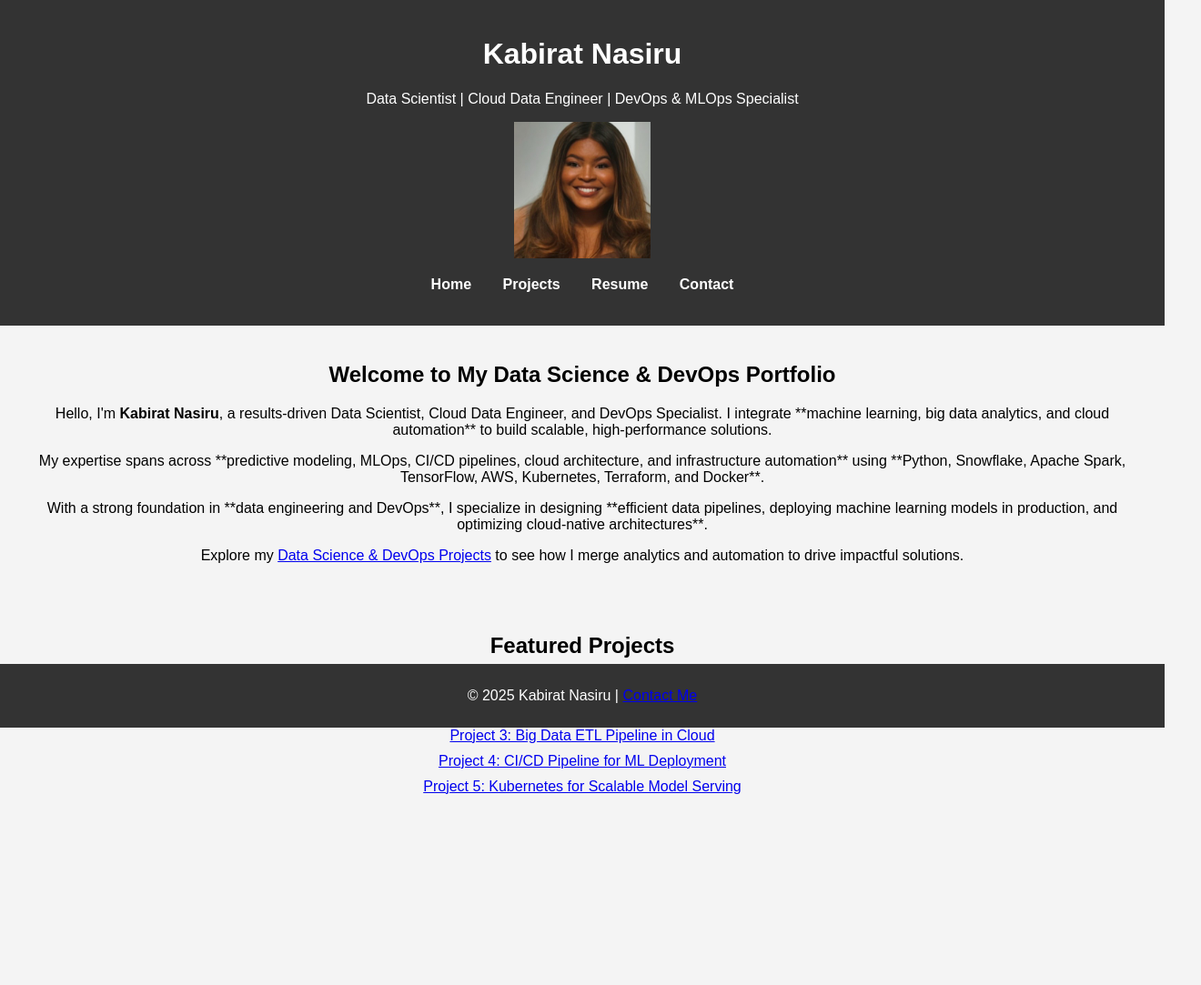
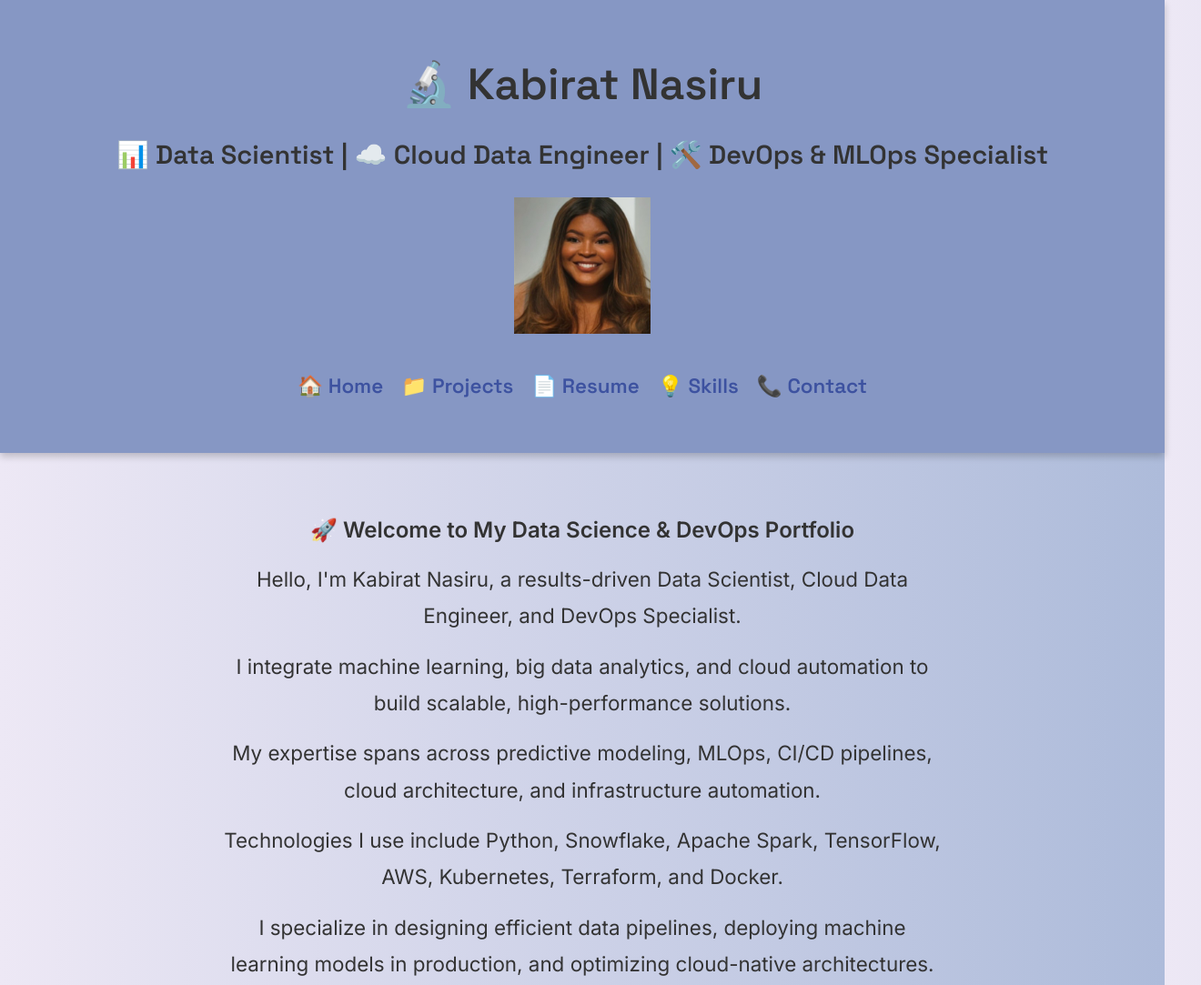
Before and after one commit to kabiratnas/kabiratnas.github.io, a plain HTML site: page index.html in a window 1280 px wide. Shown: the top 1083 px of the page at 91% size, 1320 px wide, since content can reach past the window. Before the commit the page ends 910 px from the top, so only its background shows below. Drawn offline with Linux system fonts and the light colour scheme.

Commit message:
made updates

```diff
--- a/index.html
+++ b/index.html
@@ -8,40 +8,50 @@
 </head>
 <body>
     <header>
-        <h1>Kabirat Nasiru</h1>
-        <p>Data Scientist | Cloud Data Engineer | DevOps & MLOps Specialist</p>
+        <h1>🔬 Kabirat Nasiru</h1>
+        <p>📊 Data Scientist | ☁️ Cloud Data Engineer | 🛠️ DevOps & MLOps Specialist</p>
         <img src="profile.png" alt="Kabirat Nasiru" width="150" height="150">
         <nav>
             <ul>
-                <li><a href="index.html">Home</a></li>
-                <li><a href="projects.html">Projects</a></li>
-                <li><a href="resume.html">Resume</a></li>
-                <li><a href="contact.html">Contact</a></li>
+                <li><a href="index.html">🏠 Home</a></li>
+                <li><a href="projects.html">📁 Projects</a></li>
+                <li><a href="resume.html">📄 Resume</a></li>
+                <li><a href="skills.html">💡 Skills</a></li>
+                <li><a href="contact.html">📞 Contact</a></li>
             </ul>
         </nav>
     </header>
 
+    <main>
         <section id="intro">
-        <h2>Welcome to My Data Science & DevOps Portfolio</h2>
-        <p>Hello, I'm <strong>Kabirat Nasiru</strong>, a results-driven Data Scientist, Cloud Data Engineer, and DevOps Specialist. I integrate **machine learning, big data analytics, and cloud automation** to build scalable, high-performance solutions.</p>
-        <p>My expertise spans across **predictive modeling, MLOps, CI/CD pipelines, cloud architecture, and infrastructure automation** using **Python, Snowflake, Apache Spark, TensorFlow, AWS, Kubernetes, Terraform, and Docker**.</p>
-        <p>With a strong foundation in **data engineering and DevOps**, I specialize in designing **efficient data pipelines, deploying machine learning models in production, and optimizing cloud-native architectures**.</p>
+            <h2>🚀 Welcome to My Data Science & DevOps Portfolio</h2>
+            <p>Hello, I'm Kabirat Nasiru, a results-driven Data Scientist, Cloud Data Engineer, and DevOps Specialist.</p>
+            <p>I integrate machine learning, big data analytics, and cloud automation to build scalable, high-performance solutions.</p>
+            <p>My expertise spans across predictive modeling, MLOps, CI/CD pipelines, cloud architecture, and infrastructure automation.</p>
+            <p>Technologies I use include Python, Snowflake, Apache Spark, TensorFlow, AWS, Kubernetes, Terraform, and Docker.</p>
+            <p>I specialize in designing efficient data pipelines, deploying machine learning models in production, and optimizing cloud-native architectures.</p>
             <p>Explore my <a href="projects.html">Data Science & DevOps Projects</a> to see how I merge analytics and automation to drive impactful solutions.</p>
         </section>
 
         <section id="featured-projects">
-        <h2>Featured Projects</h2>
+            <h2>💡 Featured Projects</h2>
             <ul>
-            <li><a href="#">Project 1: Machine Learning for Predictive Analytics</a></li>
-            <li><a href="#">Project 2: NLP for Sentiment Analysis</a></li>
-            <li><a href="#">Project 3: Big Data ETL Pipeline in Cloud</a></li>
-            <li><a href="#">Project 4: CI/CD Pipeline for ML Deployment</a></li>
-            <li><a href="#">Project 5: Kubernetes for Scalable Model Serving</a></li>
+                <li>📊 <a href="#">Machine Learning for Predictive Analytics</a></li>
+                <li>📝 <a href="#">NLP for Sentiment Analysis</a></li>
+                <li>🛢️ <a href="#">Big Data ETL Pipeline in Cloud</a></li>
+                <li>⚙️ <a href="#">CI/CD Pipeline for ML Deployment</a></li>
+                <li>☸️ <a href="#">Kubernetes for Scalable Model Serving</a></li>
             </ul>
         </section>
 
+        <section id="linkedin-section">
+            <h2>🔗 Connect With Me on LinkedIn</h2>
+            <p><a href="https://linkedin.com/in/yourname" target="_blank">Visit My LinkedIn Profile</a></p>
+        </section>
+    </main>
+
     <footer>
-        <p>&copy; 2025 Kabirat Nasiru | <a href="contact.html">Contact Me</a></p>
+        <p>&copy; 2025 Kabirat Nasiru | <a href="contact.html">📩 Contact Me</a></p>
     </footer>
 </body>
 </html>
--- a/style.css
+++ b/style.css
@@ -1,57 +1,124 @@
-/* General Styling */
+@import url('https://fonts.googleapis.com/css2?family=Inter:wght@300;400;600&family=Space+Grotesk:wght@300;400;600&display=swap');
+
 body {
-    font-family: Arial, sans-serif;
-    background-color: #f4f4f4;
+    display: flex;
+    flex-direction: column;
+    min-height: 100vh;
+    margin: 0;
     text-align: center;
-    margin: 0;
-    padding: 0;
+    font-family: 'Inter', sans-serif;
+    background: linear-gradient(to right, #EDE8F5, #ADBBDA);
+    color: #333;
 }
 
-/* Header */
 header {
-    background-color: #333;
-    color: white;
-    padding: 20px 0;
+    background: #8697C4;
+    padding: 30px;
+    box-shadow: 0px 4px 8px rgba(0, 0, 0, 0.2);
+    font-family: 'Space Grotesk', sans-serif;
+    font-weight: 600;
+    font-size: 1.8rem;
 }
 
-/* Navigation */
+h1 {
+    font-size: 3rem;
+    font-weight: bold;
+    margin-bottom: 10px;
+}
+
 nav ul {
     list-style: none;
     padding: 0;
+    display: flex;
+    justify-content: center;
+    gap: 20px;
 }
 
 nav ul li {
     display: inline;
-    margin: 0 15px;
 }
 
 nav ul li a {
-    color: white;
+    color: #3D52A0;
     text-decoration: none;
+    font-size: 1.4rem;
     font-weight: bold;
+    transition: color 0.3s ease;
+    font-family: 'Space Grotesk', sans-serif;
 }
 
-/* Sections */
-#intro, #featured-projects {
-    padding: 20px;
+nav ul li a:hover {
+    color: #7091E6;
 }
 
-/* Featured Projects */
+main {
+    flex: 1;
+    padding: 50px 20px;
+    font-family: 'Inter', sans-serif;
+}
+
+section {
+    margin-bottom: 50px;
+}
+
+#intro p {
+    max-width: 800px;
+    margin: 15px auto;
+    line-height: 1.8;
+    font-size: 1.4rem;
+    font-family: 'Inter', sans-serif;
+}
+
 #featured-projects ul {
     list-style: none;
     padding: 0;
+    display: flex;
+    justify-content: center;
+    flex-wrap: wrap;
+    gap: 20px;
 }
 
-#featured-projects ul li {
-    margin: 10px 0;
+#featured-projects li {
+    font-size: 1.7rem;
+    background: #EDE8F5;
+    color: #3D52A0;
+    padding: 25px;
+    margin: 15px;
+    border-radius: 12px;
+    box-shadow: 0 4px 10px rgba(61, 82, 160, 0.3);
+    transition: transform 0.3s, box-shadow 0.3s;
+    font-family: 'Space Grotesk', sans-serif;
 }
 
-/* Footer */
+#featured-projects li:hover {
+    transform: scale(1.1);
+    box-shadow: 0 6px 14px rgba(112, 145, 230, 0.4);
+}
+
+#linkedin-section {
+    margin-top: 30px;
+    padding: 20px;
+    background: #7091E6;
+    color: white;
+    border-radius: 10px;
+    display: inline-block;
+    font-size: 1.4rem;
+    font-family: 'Inter', sans-serif;
+}
+
+#linkedin-section a {
+    color: white;
+    font-size: 1.4rem;
+    text-decoration: none;
+    font-weight: bold;
+    font-family: 'Space Grotesk', sans-serif;
+}
+
 footer {
-    background-color: #333;
-    color: white;
-    padding: 10px 0;
-    position: absolute;
+    background-color: #8697C4;
+    color: #3D52A0;
+    text-align: center;
+    padding: 20px;
     width: 100%;
-    bottom: 0;
+    font-family: 'Inter', sans-serif;
 }
```
Lines whose indentation alone changed are shown as unchanged.
